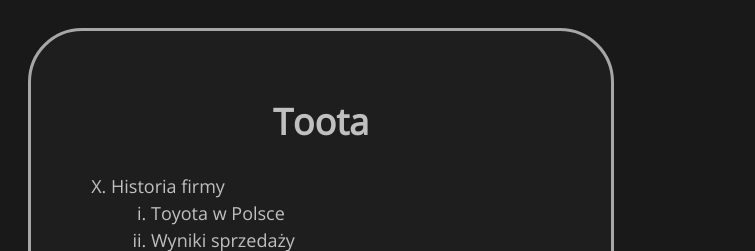
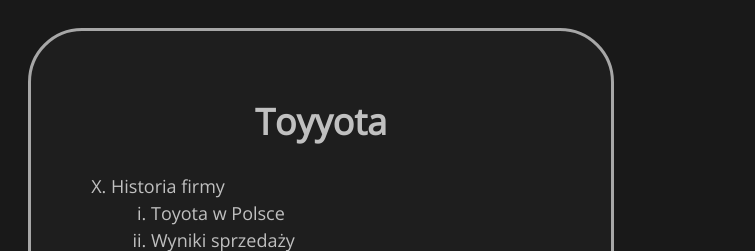
Before and after one commit to Ghostie333/ghostie333.github.io, a plain HTML site: page index.html in a window 1280 px wide. Shown: the top 251 px of the page, 0-755 px from the left. Drawn offline with nearby package versions, Linux system fonts and the light colour scheme.

Commit message:
PSI-Zadanie

```diff
--- a/index.html
+++ b/index.html
@@ -13,7 +13,7 @@
 <body>
     <div class="spis">
 
-        <h1>Toota</h1>
+        <h1>Toyyota</h1>
 
         <ol type="I" start="10">
             <li>Historia firmy</li>
```
